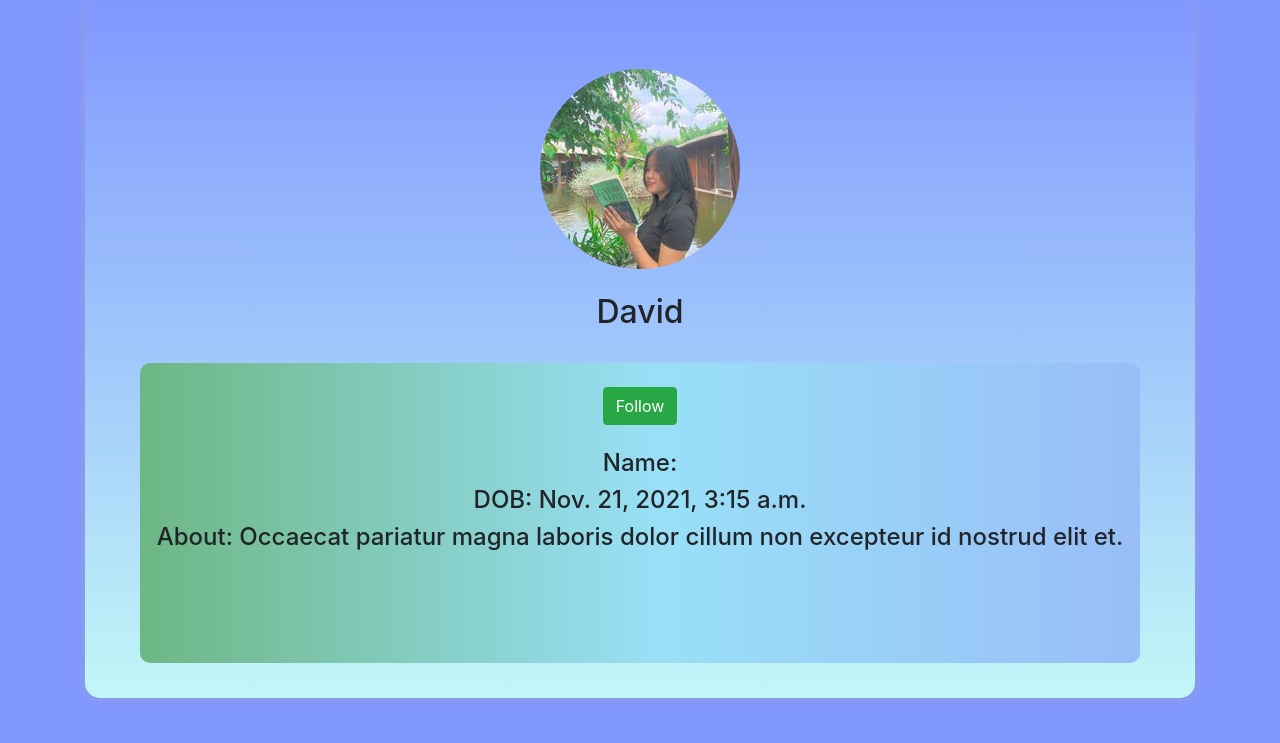
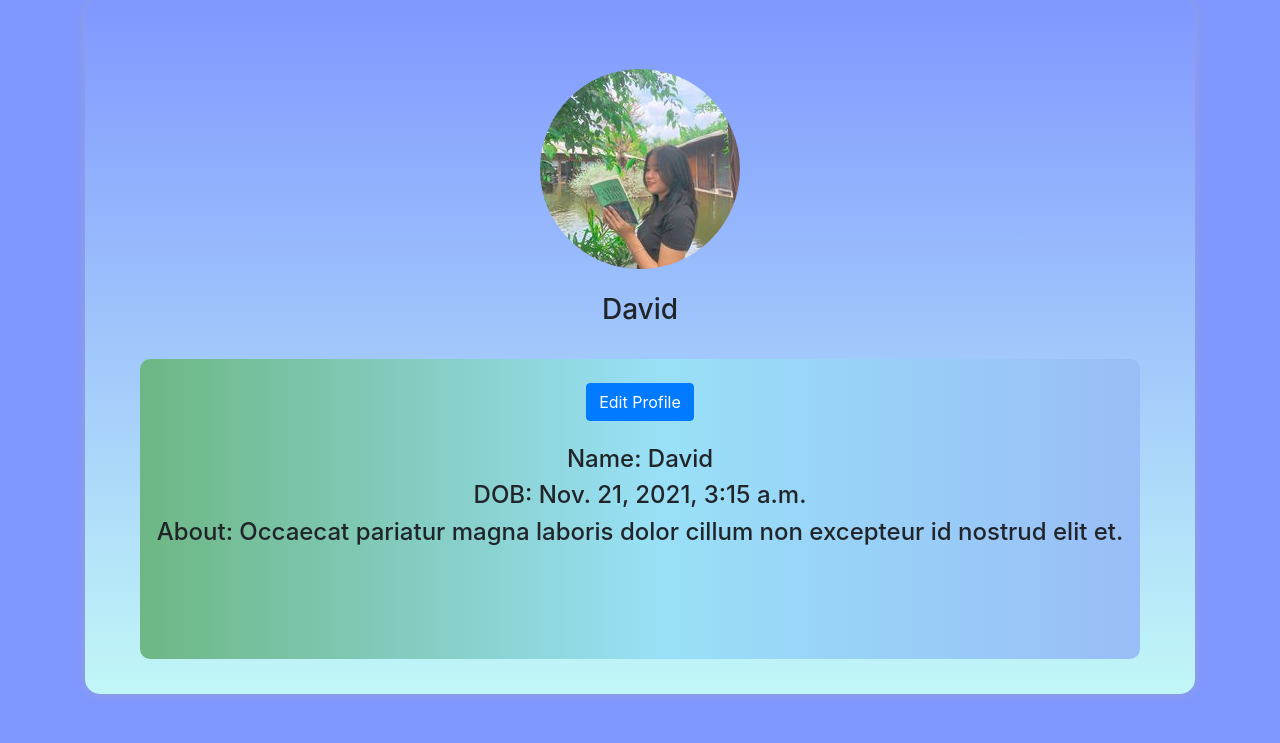
Before and after one commit to ameretor/social-media, a Django app: page /user_profile/2 in a window 1280 px wide. Shown: the part 57-800 px from the top of the page. Run offline with Django 3.2, Linux system fonts and the light colour scheme; a user stored in the database is signed in; data comes from the database, SQL or seed files in the repository; both versions use the stored data as it was after the commit; some libraries are stand-ins or nearby versions.

Commit message:
Pushing on Nov 23

```diff
--- a/network/forms.py
+++ b/network/forms.py
@@ -70,6 +70,7 @@ class EditProfileForm(forms.ModelForm):
     )
 
     profile_picture = forms.ImageField(
+        required=False,
         label="Profile Pic:",
         widget=forms.FileInput(
             attrs={
--- a/network/static/network/styles.css
+++ b/network/static/network/styles.css
@@ -156,7 +156,6 @@ body {
 
 h3 {
   position: relative;
-  top: -30px;
 }
 
 .edit-profile-form {
@@ -173,4 +172,6 @@ h3 {
   box-shadow: 0px 0px 12px -2px rgba(173, 173, 173, 0.8);
 }
 
-/* submit buttons styles */
+.testing {
+  background: blue;
+}
--- a/network/templates/network/layout.html
+++ b/network/templates/network/layout.html
@@ -17,7 +17,8 @@
             <ul class="navbar-nav mr-auto">
                 {% if user.is_authenticated %}
                 <li class="nav-item">
-                    <a class="nav-link" href="#"><strong>{{ user.username }}</strong></a>
+                    <a class="nav-link" href="{% url 'user_profile' user_id=user.id %}">
+                        <strong>{{user.username}}</strong></a>
                 </li>
                 {% endif %}
                 <li class="nav-item">
--- a/network/templates/network/posts.html
+++ b/network/templates/network/posts.html
@@ -3,7 +3,7 @@
     <div class="w-75 p-3">
         <div class="post-author">
             <img class="rounded-circle profile-image" src="{% static 'network/img/user.png' %}" alt="user">
-            <span>{{ post.user }}</span>
+            <a href="{% url 'user_profile' user_id=post.user.id %}"><span>{{ post.user }}</span></a>
         </div>
         <div class="post-timing">
             <span>{{ post.time_stamp }}</span>
--- a/network/templates/network/user_profile.html
+++ b/network/templates/network/user_profile.html
@@ -9,14 +9,14 @@
             <img src="{% static 'network/img/user.png' %}" class="rounded-circle" alt="user">
         </div>
         <div class="panel-heading">
-            <h2 class="panel-title">
+            <h3 class="panel-title">
                 {{ current_user.name }}
-            </h2>
+            </h3>
         </div>
         <div class="col-md-12 body-profile-panel">
-            {% if current_user.id == user.id %}
+            {% if current_user.user.id == user.id %}
             <div class="follow-buttons">
-                <a class="btn btn-primary">Edit Profile</a>
+                <a href="{% url 'edit_profile' %}" class="btn btn-primary">Edit Profile</a>
             </div>
             {% else %}
             <div class="follow-buttons">
@@ -29,7 +29,7 @@
                         <div class="col-md-12">
                             <h4>
                                 <span class="glyphicon glyphicon-current_user"></span>
-                                Name: {{ current_user.user.first_name }} {{ current_user.user.last_name }}
+                                Name: {{ current_user.name }}
                             </h4>
                             <h4>
                                 <span class="glyphicon glyphicon-calendar"></span>
--- a/network/views.py
+++ b/network/views.py
@@ -19,6 +19,12 @@ def index(request):
     all_posts = Posts.objects.all().order_by("-time_stamp")
     data = serialize("json", all_posts)
     comments = Comment.objects.all()
+    paginator = Paginator(all_posts, 2)
+    page_number = request.GET.get("page")
+    pag_obj = paginator.get_page(page_number)
+    print(page_number)
+    print(pag_obj)
+    print(pag_obj.next_page_number())
 
     return render(
         request,
@@ -29,6 +35,7 @@ def index(request):
             "add_comment_form": CreateComment,
             "all_posts": all_posts,
             "comments": comments,
+            "pag_obj": pag_obj,
         },
     )
 
@@ -145,7 +152,7 @@ def load_comments(request, post_id):
 def user_profile(request, user_id):
     # Get User Profile
     user_profile = UserProfile.objects.get(user=user_id)
-    all_posts_by_user = Posts.objects.filter(user=user_id)
+    all_posts_by_user = Posts.objects.filter(user=user_id).order_by("-time_stamp")
     paginator = Paginator(all_posts_by_user, 2)
     page_number = request.GET.get("page")
     pag_obj = paginator.get_page(page_number)
@@ -166,9 +173,15 @@ def edit_profile(request):
         form = EditProfileForm(request.POST)
         if form.is_valid():
             print("Form is valid")
-            # user_profile = UserProfile.objects.get(user=request.user.id)
-            # user_profile.profile_picture = form.cleaned_data["profile_picture"]
-            # user_profile.save()
+            user_profile = UserProfile.objects.get(user=request.user.id)
+            user_profile.about = form.cleaned_data["about"]
+            user_profile.name = form.cleaned_data["name"]
+            fname = User.objects.get(pk=request.user.id)
+            fname.first_name = user_profile.name
+            fname.save()
+            user_profile.date_of_birth = form.cleaned_data["date_of_birth"]
+            user_profile.profile_picture = form.cleaned_data["profile_picture"]
+            user_profile.save()
             return HttpResponseRedirect(reverse("index"))
         else:
             print(form.errors)
```
Also changed, not shown: network/templates/network/index.html (+7 -0 lines), network/templates/network/paginator.html (added, +22 -0 lines), db.sqlite3.
